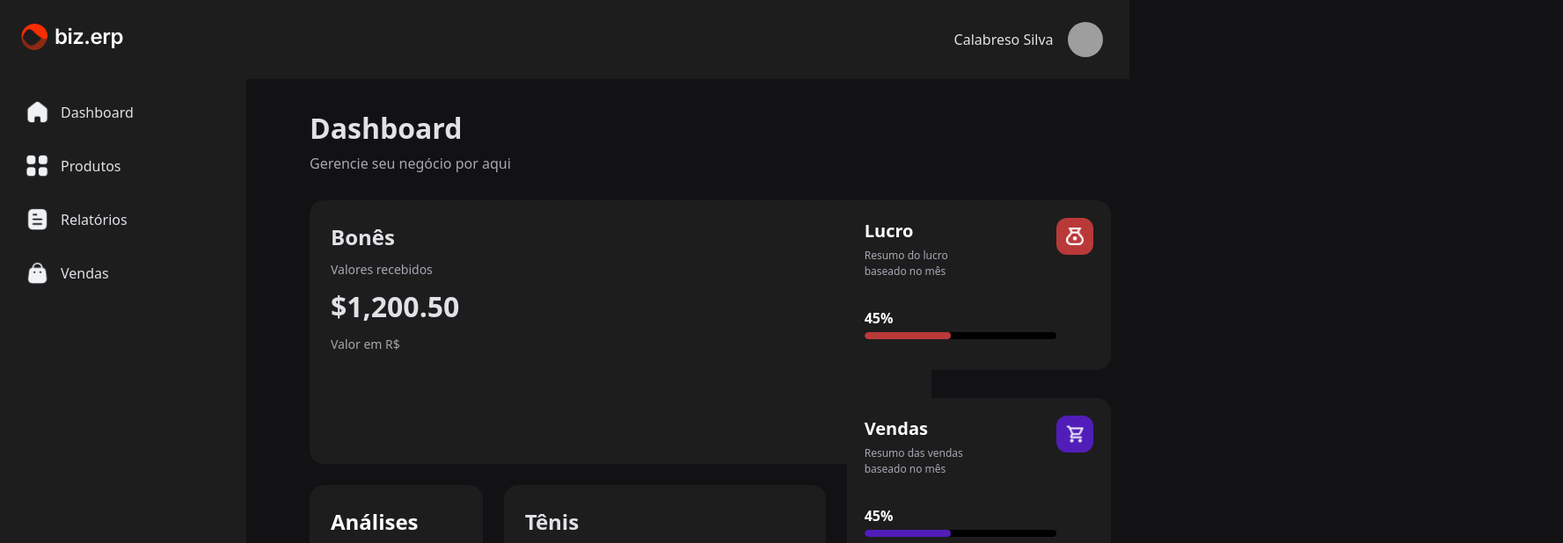
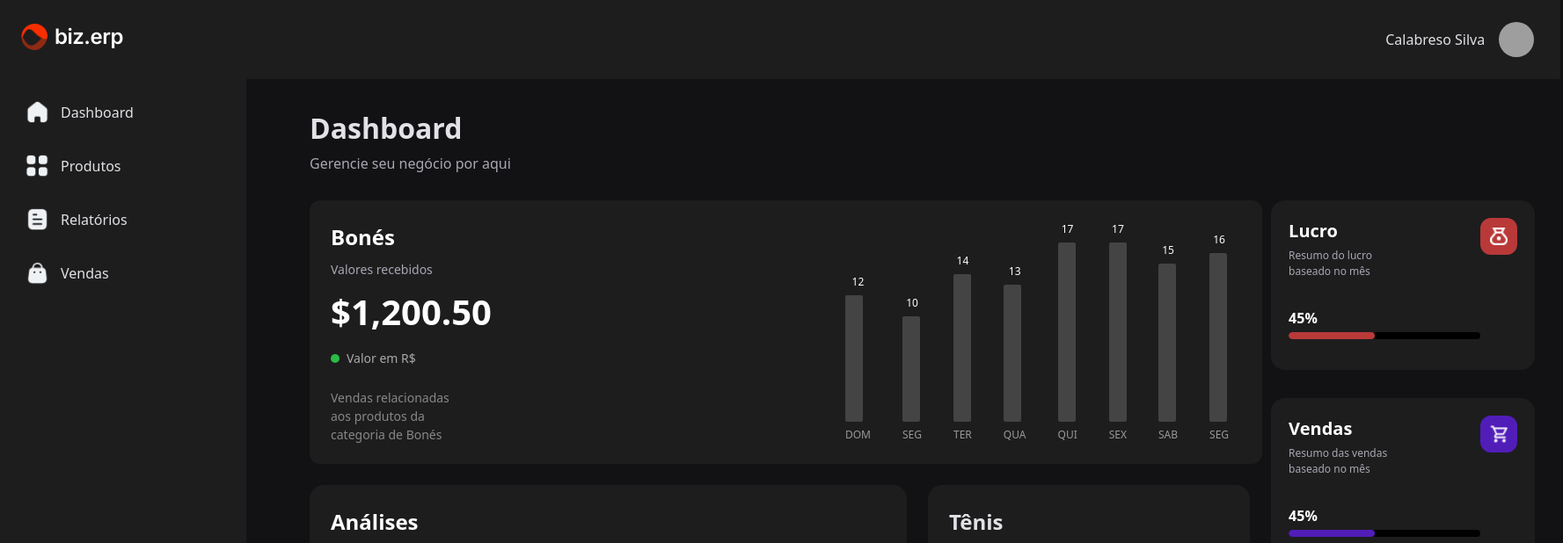
Before and after one commit to MateusAmaroDaSilva/BizCommerce, a React (Create React App) app: page /dashboard in a window 1280 px wide. Shown: the top 618 px of the page at 88% size, 1777 px wide, since content can reach past the window. Built offline with nearby package versions, Linux system fonts and the light colour scheme; grey boxes are pictures that could not be loaded.

Commit message:
Front-End

```diff
--- a/src/dashboard.css
+++ b/src/dashboard.css
@@ -188,6 +188,85 @@ body {
   padding: 1.5rem;
   width: calc(100% - 1rem);
   box-sizing: border-box;
+  display: flex;
+  justify-content: space-between;
+  align-items: flex-start;
+  padding: 24px;
+  border-radius: 12px;
+  color: white;
+  gap: 402px;
+}
+
+.bones-left {
+  flex: 1;
+}
+
+.bones-left h2 {
+  font-size: 24px;
+  margin-bottom: 8px;
+}
+
+.subtitle {
+  color: #6e3939;
+  font-size: 14px;
+  margin-bottom: 8px;
+}
+
+.bones-value {
+  font-size: 40px;
+  font-weight: bold;
+  margin-bottom: 12px;
+}
+
+.valor-rs {
+  display: flex;
+  align-items: center;
+  font-size: 14px;
+  color: #aaaaaa;
+  margin-bottom: 24px;
+}
+
+.green-dot {
+  width: 10px;
+  height: 10px;
+  border-radius: 50%;
+  background: #2bbc45;
+  margin-right: 8px;
+}
+
+.bones-description {
+  font-size: 14px;
+  color: #888888;
+  line-height: 1.5;
+}
+
+.bones-chart {
+  display: flex;
+  align-items: end;
+  gap: 36px;
+  flex: 5;
+}
+
+.bar-item {
+  text-align: center;
+}
+
+.bar-value {
+  font-size: 12px;
+  margin-bottom: 6px;
+}
+
+.purple-bar {
+  width: 14px;
+  background: #7b4ce0;
+  border-radius: 8px;
+  margin-bottom: 6px;
+  transition: height 0.3s ease;
+}
+
+.bar-label {
+  font-size: 12px;
+  color: #999999;
 }
 
 .card-header {
--- a/src/dashboard.jsx
+++ b/src/dashboard.jsx
@@ -48,7 +48,6 @@ const Analysis = () => (
     <h2>Análises</h2>
     <div className="big-number">1200.50</div>
 
-    {/* Barra grande de análise */}
     <div className="stacked-bar">
       <div className="bar-segment" style={{ width: '45%', background: '#511DB9' }}></div>
       <div className="bar-segment" style={{ width: '35%', background: '#B93939' }}></div>
@@ -56,7 +55,6 @@ const Analysis = () => (
       <div className="bar-segment" style={{ width: '10%', background: '#000000' }}></div> {/* Só pra completar 100% */}
     </div>
 
-    {/* Itens em linha */}
     <div className="progress-bars-inline">
   <div className="progress-item-inline">
     <div className="progress-bar-container">
@@ -148,15 +146,8 @@ const Main = () => (
 
     <div className="dashboard-grid">
       <div className="main-section">
-        <section className="card bones-card">
-          <div className="card-header">
-            <h2>Bonês</h2>
-            <span className="subtitle">Valores recebidos</span>
-            <div className="value">$1,200.50</div>
-            <span className="trend positive">Valor em R$</span>
-          </div>
-        </section>
-        <div className="analysis-tenis-container">
+        <Bones />
+      <div className="analysis-tenis-container">
           <Analysis />
           <Tenis />
         </div>
@@ -186,6 +177,42 @@ const Main = () => (
   </main>
 );
 
+const Bones = () => (
+  <section className="card bones-card">
+    <div className="bones-left">
+      <h2>Bonés</h2>
+      <p className="subtitle">Valores recebidos</p>
+      <div className="bones-value">$1,200.50</div>
+      <div className="valor-rs">
+        <span className="green-dot" />
+        Valor em R$
+      </div>
+      <p className="bones-description">
+        Vendas relacionadas<br />aos produtos da<br />categoria de Bonés
+      </p>
+    </div>
+
+    <div className="bones-chart">
+      {[
+        { dia: "DOM", valor: 12 },
+        { dia: "SEG", valor: 10 },
+        { dia: "TER", valor: 14 },
+        { dia: "QUA", valor: 13 },
+        { dia: "QUI", valor: 17 },
+        { dia: "SEX", valor: 17 },
+        { dia: "SAB", valor: 15 },
+        { dia: "SEG", valor: 16 },
+      ].map((item, index) => (
+        <div className="bar-item" key={index}>
+          <div className="bar-value">{item.valor}</div>
+          <div className="bar purple-bar" style={{ height: `${item.valor * 12}px` }}></div>
+          <div className="bar-label">{item.dia}</div>
+        </div>
+      ))}
+    </div>
+  </section>
+);
+
 export default function Dashboard() {
   return (
     <div className="container">
```
